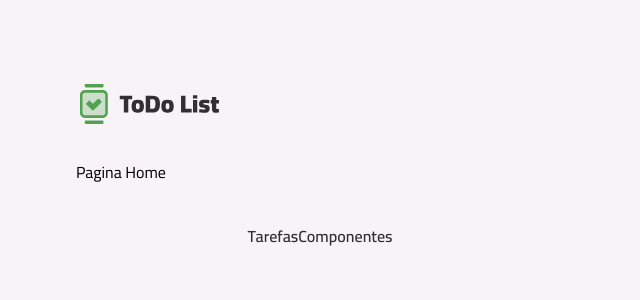
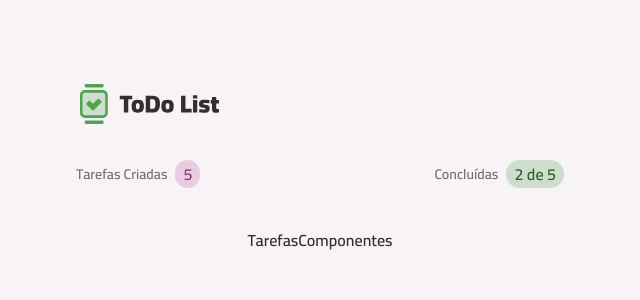
Before and after one commit to ThiagoSCarv/todo-list, a React (Vite) app: page / in a window 1280 px wide. Shown: the top 300 px of the page, without its empty margins (320-960 px from the left). Built offline with nearby package versions, Linux system fonts and the light colour scheme.

Commit message:
feat: adicionando TasksSummary

```diff
--- /dev/null
+++ b/src/coreComponents/tasksSummary.tsx
@@ -0,0 +1,21 @@
+import Badge from "../components/badge";
+import { Text } from "../components/text";
+
+export default function TasksSummary() {
+	return (
+		<>
+			<div className="flex items-center gap-2">
+				<Text variant="body-sm" className="text-gray-300!">
+					Tarefas Criadas
+				</Text>
+				<Badge variant="secondary">5</Badge>
+			</div>
+			<div className="flex items-center gap-2">
+				<Text variant="body-sm" className="text-gray-300!">
+					Concluídas
+				</Text>
+				<Badge variant="primary">2 de 5</Badge>
+			</div>
+		</>
+	);
+}
--- a/src/pages/pageHome.tsx
+++ b/src/pages/pageHome.tsx
@@ -1,5 +1,12 @@
 import Container from "../components/container";
+import TasksSummary from "../coreComponents/tasksSummary";
 
 export default function PageHome() {
-	return <Container>Pagina Home</Container>;
+	return (
+		<Container as="article" className="space-y-3">
+			<header className="flex items-center justify-between">
+				<TasksSummary />
+			</header>
+		</Container>
+	);
 }
```
